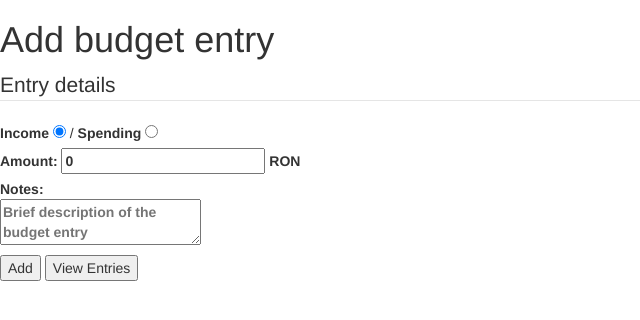
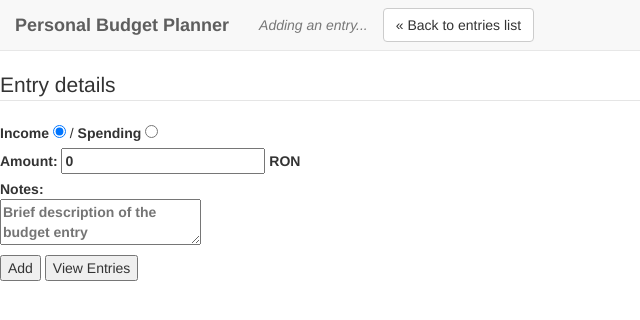
Before and after one commit to hinteadan/sys-acad-budget, a plain HTML site: page PersonalBudget/PersonalBudget.WebFront/add.html in a window 1280 px wide. Shown: the whole page, without its empty margins (0-640 px from the left). Drawn offline with Linux system fonts and the light colour scheme.

Commit message:
Style header and add some navigation to it

```diff
--- a/PersonalBudget/PersonalBudget.WebFront/add.html
+++ b/PersonalBudget/PersonalBudget.WebFront/add.html
@@ -9,10 +9,17 @@
     <script src="Scripts/bootstrap.js"></script>
 
     <link href="css/bootstrap.css" rel="stylesheet" />
+    <link href="css/styles.css" rel="stylesheet" />
 </head>
 <body>
 
-    <h1>Add budget entry</h1>
+    <nav class="navbar navbar-default navbar-fixed-top" role="navigation">
+        <div class="container-fluid">
+            <a class="navbar-brand" href="index.html"><strong>Personal Budget Planner</strong></a>
+            <p class="navbar-text"><i>Adding an entry...</i></p>
+            <button type="button" class="btn btn-default navbar-btn" data-bind="click: viewEntries">&laquo; Back to entries list</button>
+        </div>
+    </nav>
 
     <form data-bind="submit: add">
         <fieldset>
--- /dev/null
+++ b/PersonalBudget/PersonalBudget.WebFront/css/styles.css
@@ -0,0 +1 @@
+body { padding-top: 70px; }
```
Also changed, not shown: PersonalBudget/PersonalBudget.WebFront/index.html (+7 -2 lines), 1 other file.
